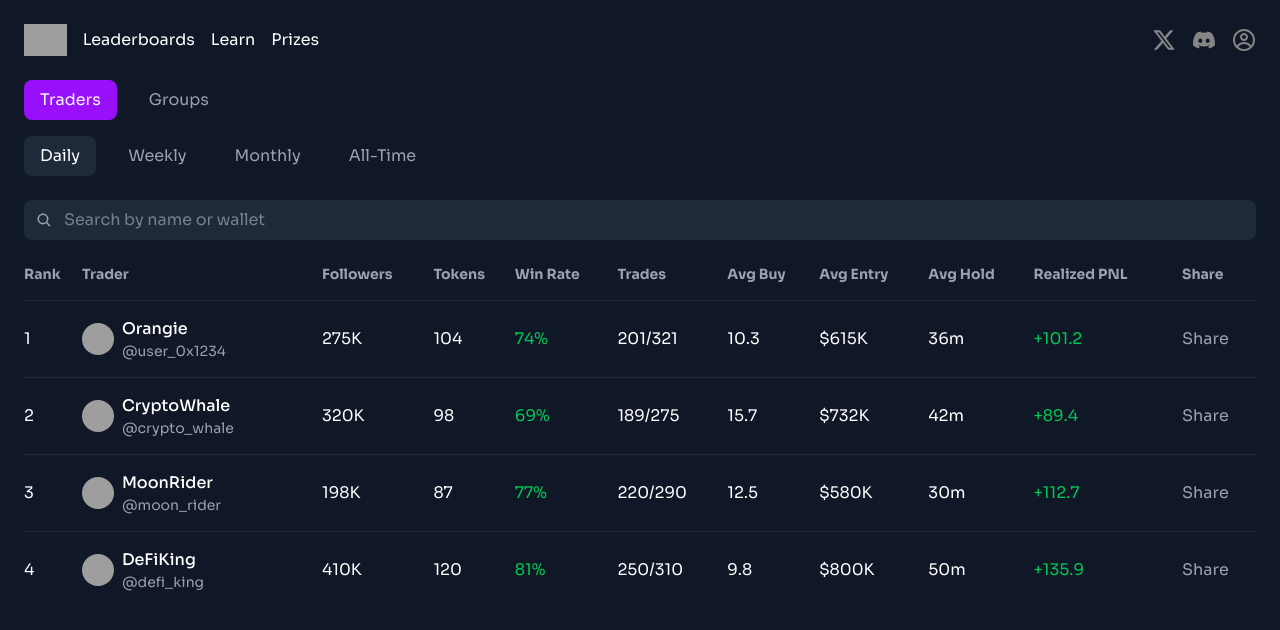
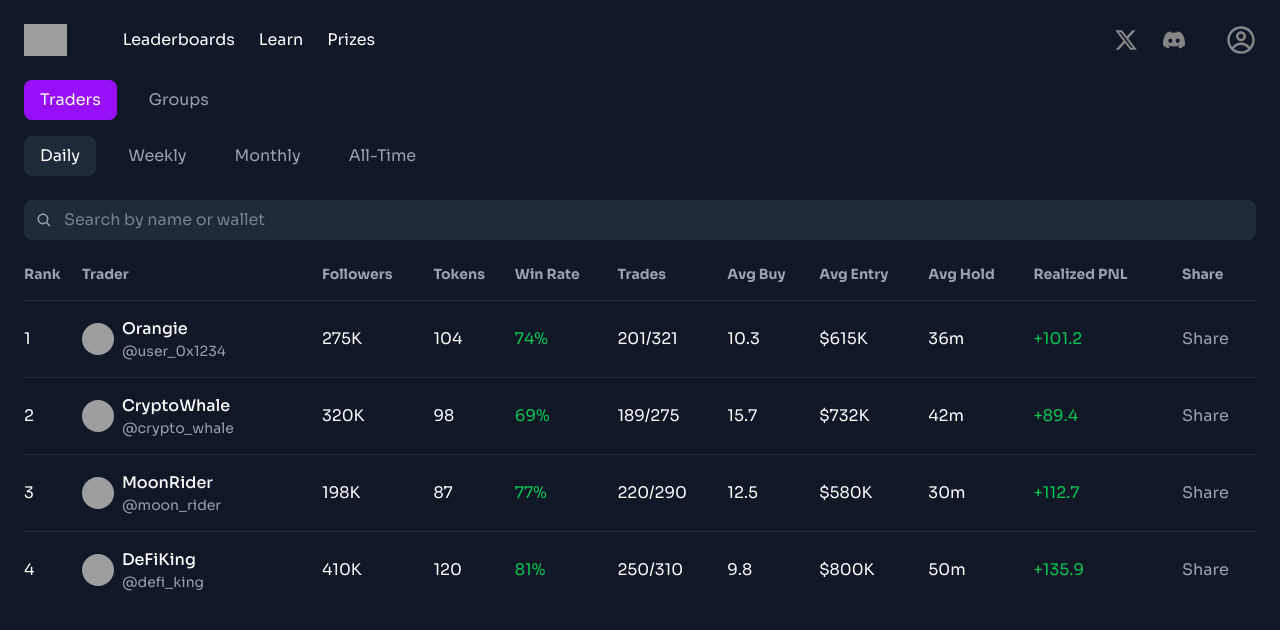
Before and after one commit to favourAyomikun/bounty-potion, a React (Vite) app: page /groups in a window 1280 px wide. Shown: the top 630 px of the page. Built offline with nearby package versions, Linux system fonts and the light colour scheme; grey boxes are pictures that could not be loaded.

Commit message:
created a header component

```diff
--- /dev/null
+++ b/src/components/Header.jsx
@@ -0,0 +1,32 @@
+import React from 'react'
+import { FaDiscord, FaXTwitter } from 'react-icons/fa6';
+import { CgProfile } from 'react-icons/cg';
+const Header = () => {
+    return (
+        <header className="flex justify-between items-center mb-6">
+            <div className="flex space-x-4 items-center gap-10">
+                <a href="">
+                    <img src="/api/placeholder/32/32" alt="Logo" className="h-8" />
+                </a>
+                <nav className="flex space-x-6 text-base">
+                    <a href="#" className="text-white">Leaderboards</a>
+                    <a href="#" className="text-white">Learn</a>
+                    <a href="#" className="text-white">Prizes</a>
+                </nav>
+            </div>
+
+            <div className="flex items-center space-x-6">
+                <a href="#" className="text-[#858585] text-2xl">
+                    <FaXTwitter />
+                </a>
+                <a href="#" className="text-[#858585] text-2xl">
+                    <FaDiscord />
+                </a>
+                <a href="#" className="text-[#858585] text-3xl ml-4">
+                    <CgProfile />
+                </a>
+            </div>
+        </header>)
+}
+
+export default Header
--- a/src/page/LeaderboardPage.jsx
+++ b/src/page/LeaderboardPage.jsx
@@ -1,8 +1,7 @@
 import React from 'react';
 import { IoSearch } from "react-icons/io5";
 import { traders } from '../data/traders';
-import { FaDiscord, FaXTwitter } from 'react-icons/fa6';
-import { CgProfile } from 'react-icons/cg';
+import Header from '../components/Header';
 
 const Leaderboardpage = () => {
   const tabs = ['Traders', 'Groups'];
@@ -12,28 +11,7 @@ const Leaderboardpage = () => {
   return (
     <div className="bg-gray-900 min-h-screen text-white p-6">
       {/* Header */}
-      <div className="flex justify-between items-center mb-6">
-        <div className="flex space-x-4 items-center">
-          <img src="/api/placeholder/32/32" alt="Logo" className="h-8" />
-          <nav className="flex space-x-4" >
-            <a href="#" className="text-white">Leaderboards</a>
-            <a href="#" className="text-white">Learn</a>
-            <a href="#" className="text-white">Prizes</a>
-          </nav>
-        </div>
-
-        <div className="flex space-x-4">
-          <a href="#" className="text-[#858585] text-2xl">
-            <FaXTwitter />
-          </a>
-          <a href="#" className="text-[#858585] text-2xl">
-            <FaDiscord />
-          </a>
-          <a href="#" className="text-[#858585] text-2xl">
-            <CgProfile />
-          </a>
-        </div>
-      </div>
+      <Header />
 
       {/* Tab Navigation */}
       <div className="flex space-x-4 mb-4">
```
